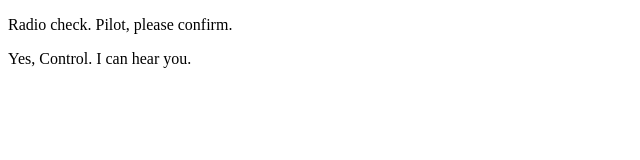
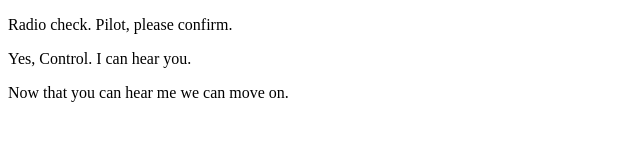
Before and after one commit to BathyCathyWon/communication-log-pilot, a plain HTML site: page index.html in a window 1280 px wide. Shown: the whole page, without its empty margins (0-640 px from the left). Drawn offline with Linux system fonts and the light colour scheme.

Commit message:
Reponded to Pilot

```diff
--- a/index.html
+++ b/index.html
@@ -3,5 +3,6 @@
    <body>
       <p>Radio check. Pilot, please confirm.</p>
       <p>Yes, Control. I can hear you.</p>
+      <p>Now that you can hear me we can move on.</p>
    </body>
 </html>
```
